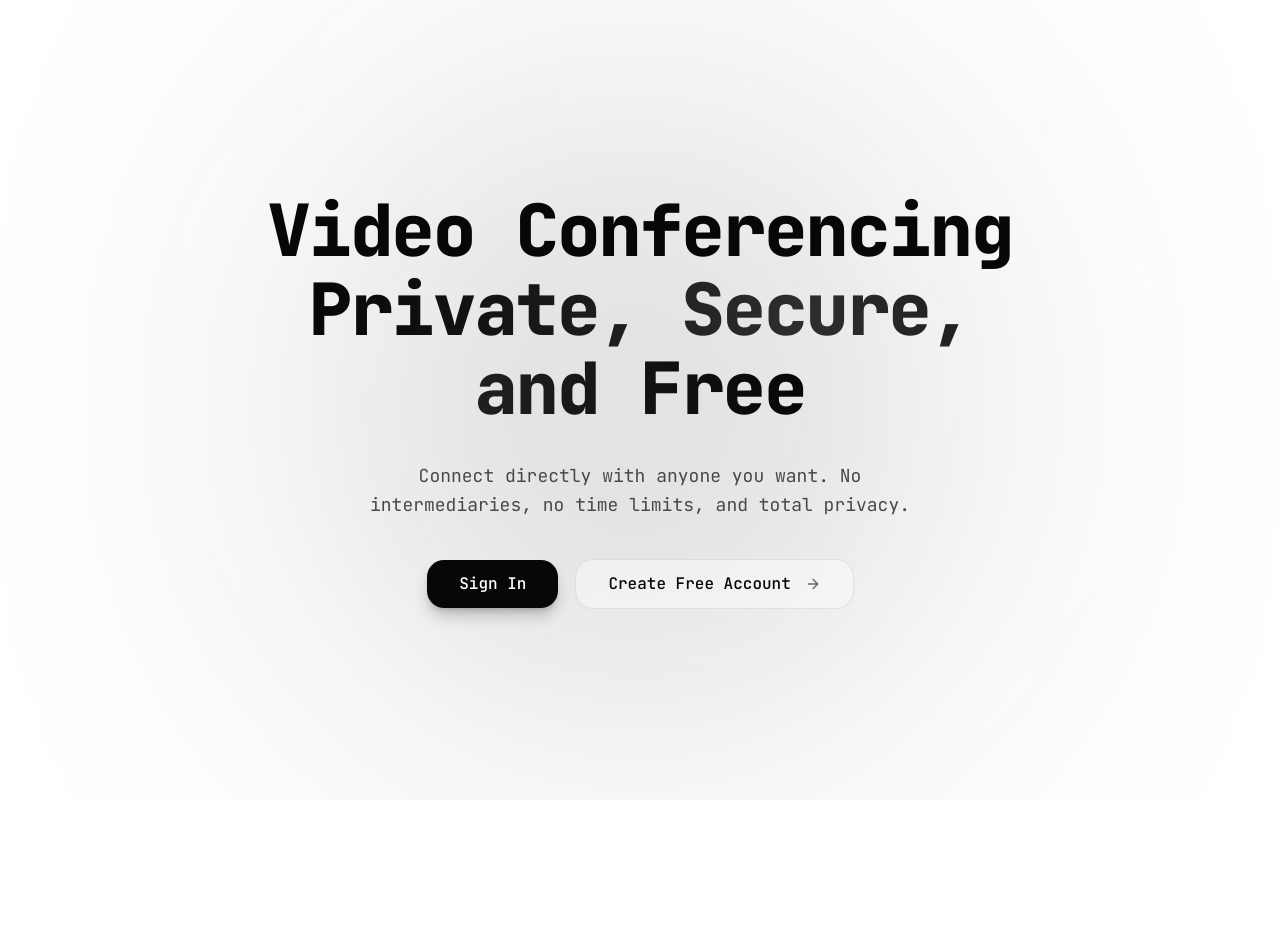
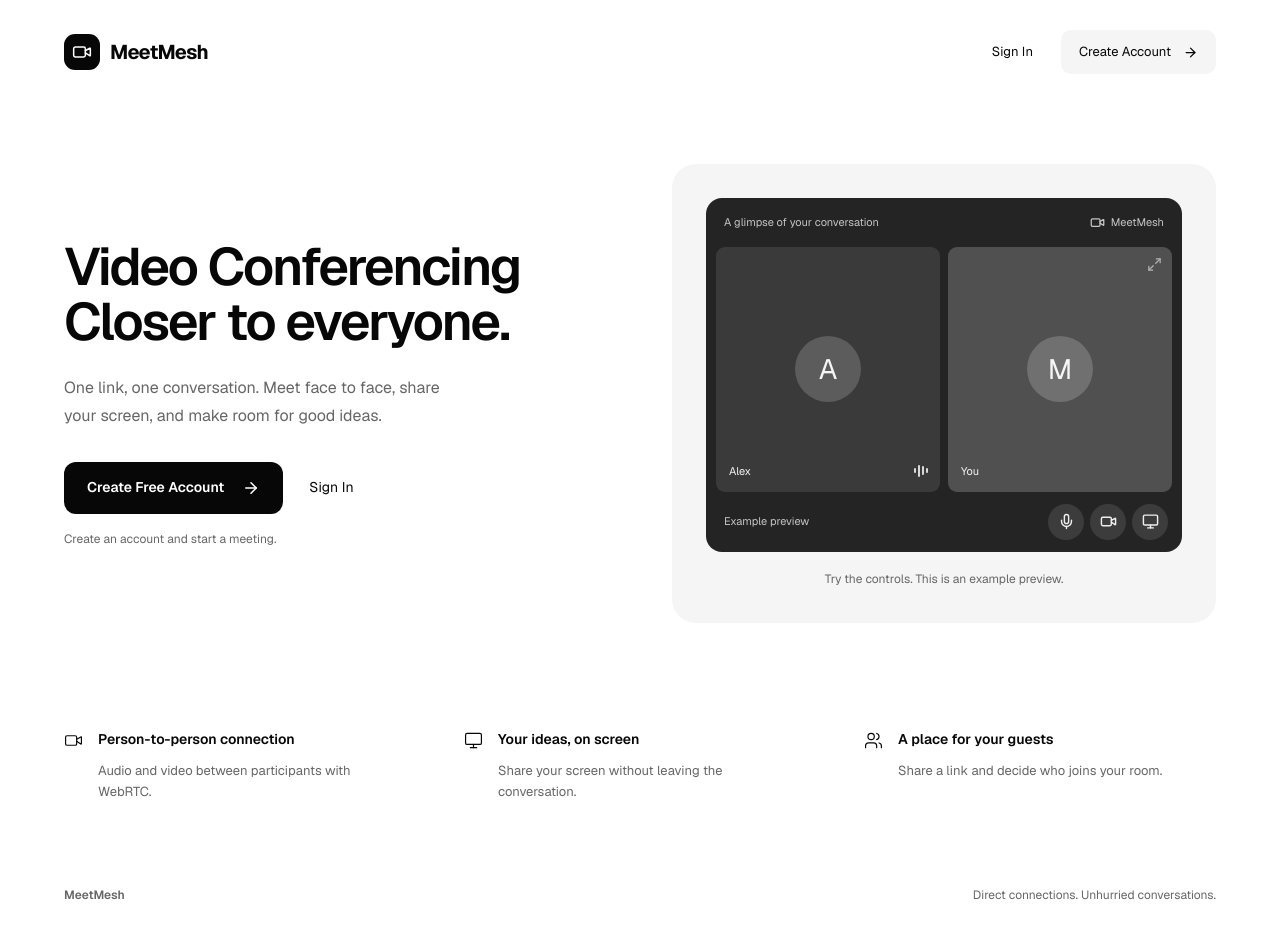
Before and after one commit to JhosepAC/videocall-app, a Next.js app: page / in a window 1280 px wide. Before the commit the page ends 800 px from the top, so only its background shows below. Built offline with nearby package versions, Linux system fonts and the light colour scheme.

Commit message:
feat(landing): redesign localized product entry page

```diff
--- /dev/null
+++ b/src/app/landing.css
@@ -0,0 +1,39 @@
+.landing-nav { display: flex; align-items: center; gap: 28px; font-size: 13px; }
+.landing-nav a { min-height: 44px; display: inline-flex; align-items: center; }
+.landing-nav-cta { gap: 12px; padding: 0 18px; border-radius: 10px; background: var(--entry-soft); }
+.landing-nav a:hover { text-decoration: underline; }
+.landing-main { flex: 1; width: 100%; max-width: 1200px; margin: auto; display: grid; grid-template-columns: 1fr 1fr; gap: 52px 64px; align-content: center; padding-block: 60px 40px; }
+.landing-intro { align-self: center; }
+.landing-intro h1 { font-size: clamp(36px, 4.1vw, 59px); line-height: 1.06; letter-spacing: -.04em; font-weight: 550; }
+.landing-intro > p:first-of-type { font-size: 16px; line-height: 1.75; max-width: 390px; margin-top: 24px; color: var(--entry-muted); }
+.landing-actions { display: flex; align-items: center; gap: 26px; margin-top: 32px; font-size: 14px; }
+.landing-primary { display: inline-flex; align-items: center; justify-content: center; gap: 18px; min-height: 52px; background: var(--foreground); color: var(--background); border-radius: 12px; padding: 14px 23px; font-weight: 550; transition: transform 150ms var(--entry-ease), opacity 150ms linear; }
+.landing-primary:hover { opacity: .85; }.landing-primary:active { transform: scale(.98); }
+.landing-secondary { padding-block: 14px; }.landing-secondary:hover { text-decoration: underline; }
+.landing-note { font-size: 12px; color: var(--entry-muted); margin-top: 16px; }
+.landing-visual { align-self: center; background: var(--entry-soft); border-radius: 24px; padding: 34px; }
+.landing-visual .call-preview { margin: 0; }
+.landing-visual .preview-stage { min-height: 245px; }
+.landing-visual > p { font-size: 12px; line-height: 1.6; margin-top: 18px; color: var(--entry-muted); text-align: center; }
+.landing-capabilities { grid-column: 1 / -1; display: grid; grid-template-columns: repeat(3, 1fr); gap: 48px; margin-top: 22px; padding: 32px 0 12px; }
+.landing-capabilities > div { display: grid; grid-template-columns: 22px 1fr; gap: 10px 12px; align-content: start; }
+.landing-capabilities svg { margin-top: 2px; }
+.landing-capabilities h2 { font-size: 14px; font-weight: 550; line-height: 1.5; }
+.landing-capabilities p { grid-column: 2; font-size: 13px; line-height: 1.65; color: var(--entry-muted); max-width: 270px; }
+@media (max-width: 1100px) {
+    .landing-main { gap: 40px; }.landing-intro h1 { font-size: 42px; }
+    .landing-visual { padding: 20px; }.landing-visual .preview-stage { min-height: 220px; }
+}
+@media (max-width: 900px) {
+    .landing-main { display: flex; flex-direction: column; padding-block: 32px; gap: 40px; }
+    .landing-intro, .landing-visual { width: 100%; max-width: 480px; align-self: center; }
+    .landing-intro h1 { font-size: clamp(32px, 7.4vw, 48px); }
+    .landing-intro > p:first-of-type { margin-top: 20px; }
+    .landing-nav { gap: 14px; font-size: 12px; }
+    .landing-nav > a:first-child { display: none; }.landing-nav-cta { padding-inline: 12px; gap: 8px; }
+    .landing-actions { flex-wrap: wrap; gap: 12px 24px; }
+    .landing-primary { padding-inline: 18px; }
+    .landing-visual .preview-stage { min-height: 205px; }
+    .landing-capabilities { display: flex; flex-direction: column; gap: 28px; margin: 0 auto; padding-block: 0 16px; width: 100%; max-width: 480px; }
+    .landing-capabilities p { max-width: 350px; }
+}
--- a/src/app/layout.tsx
+++ b/src/app/layout.tsx
@@ -18,7 +18,7 @@ const geistMono = Geist_Mono({
 });
 
 export const metadata: Metadata = {
-    title: "Create Next App",
+    title: "MeetMesh | Videoconferencias",
     description: "Video call application",
 };
 
--- a/src/app/page.tsx
+++ b/src/app/page.tsx
@@ -1,89 +1,40 @@
 'use client'
 
 import Link from 'next/link'
-import {Button} from '@/components/ui/button'
-import {ArrowRight} from 'lucide-react'
-import CursorGrid from '@/components/CursorGrid/CursorGrid'
+import {ArrowRight, Monitor, Users, Video} from 'lucide-react'
 import {useI18n} from '@/components/i18n/i18n-provider'
-import {useEffect} from 'react'
+import {MeetMeshBrand} from '@/components/auth/auth-shell'
+import {CallPreview} from '@/components/auth/call-preview'
+import '@/components/auth/auth.css'
+import './landing.css'
 
 export default function Home() {
-    const {t} = useI18n()
-
-    useEffect(() => {
-        const timer = setTimeout(() => {
-            const canvas = document.querySelector('.cursor-grid__canvas') as HTMLCanvasElement | null
-            if (!canvas) return
-            const rect = canvas.getBoundingClientRect()
-            const event = new PointerEvent('pointerdown', {
-                clientX: rect.left + rect.width / 2,
-                clientY: rect.top + rect.height / 2,
-                bubbles: true,
-                cancelable: true,
-            })
-            canvas.dispatchEvent(event)
-        }, 600)
-        return () => clearTimeout(timer)
-    }, [])
-
-    return (
-        <div
-            className="relative min-h-screen flex flex-col items-center justify-center bg-background text-foreground overflow-hidden p-6">
-            <CursorGrid
-                cellSize={50}
-                color="#444444"
-                radius={160}
-                falloff="smooth"
-                holdTime={600}
-                fadeDuration={1000}
-                lineWidth={1}
-                maxOpacity={0.5}
-                fillOpacity={0}
-                gridOpacity={0}
-                cellRadius={2}
-                clickPulse
-                pulseSpeed={500}
-                className="absolute inset-0 z-0"
-            />
-
-            <div
-                className="absolute top-1/2 left-1/2 -translate-x-1/2 -translate-y-1/2 w-[600px] h-[600px] bg-gradient-to-tr from-brand/20 to-brand-secondary/15 rounded-full filter blur-[160px] pointer-events-none"/>
-
-
-            <div className="relative z-10 max-w-3xl text-center space-y-8 flex flex-col items-center">
-
-                <h1 className="text-4xl sm:text-6xl md:text-7xl font-extrabold tracking-tight leading-[1.1] text-foreground">
-                    {t('landing.title')} <br className="hidden sm:inline"/>
-                    <span
-                        className="bg-gradient-to-r from-brand via-brand-secondary to-brand bg-clip-text text-transparent">
-            {t('landing.subtitle')}
-          </span>
-                </h1>
-
-                <p className="max-w-xl text-muted-foreground text-base sm:text-lg leading-relaxed font-normal">
-                    {t('landing.description')}
-                </p>
-
-                <div className="flex flex-col sm:flex-row items-center justify-center gap-4 pt-2 w-full sm:w-auto">
-                    <Link href="/login" className="w-full sm:w-auto cursor-pointer">
-                        <Button
-                            className="w-full sm:w-auto cursor-pointer bg-brand hover:bg-brand-hover text-brand-foreground px-8 py-6 rounded-2xl text-base font-medium shadow-lg shadow-brand/20 hover:shadow-brand/35 hover:-translate-y-0.5 active:translate-y-0 transition-all duration-200">
-                            {t('landing.login')}
-                        </Button>
-                    </Link>
-
-                    <Link href="/register" className="w-full sm:w-auto cursor-pointer">
-                        <Button
-                            variant="outline"
-                            className="w-full sm:w-auto cursor-pointer group border-border/60 bg-background/40 hover:bg-accent/50 text-foreground px-8 py-6 rounded-2xl text-base font-medium backdrop-blur-md hover:-translate-y-0.5 active:translate-y-0 transition-all duration-200"
-                        >
-                            <span>{t('landing.create_account')}</span>
-                            <ArrowRight
-                                className="w-4 h-4 ml-2 opacity-60 group-hover:translate-x-1 group-hover:opacity-100 transition-all"/>
-                        </Button>
-                    </Link>
+    const {t, locale} = useI18n()
+    return <div className="entry-page landing-page" lang={locale}>
+        <header className="entry-header">
+            <MeetMeshBrand/>
+            <nav className="landing-nav" aria-label={t('auth.experience.navigation')}>
+                <Link href="/login">{t('landing.login')}</Link>
+                <Link href="/register" className="landing-nav-cta">{t('auth.register.create_account')}<ArrowRight size={15} aria-hidden="true"/></Link>
+            </nav>
+        </header>
+        <main className="landing-main">
+            <div className="landing-intro">
+                <h1>{t('landing.title')}<br/>{t('landing.headline_close')}</h1>
+                <p>{t('landing.intro')}</p>
+                <div className="landing-actions">
+                    <Link href="/register" className="landing-primary">{t('landing.create_account')}<ArrowRight size={18} aria-hidden="true"/></Link>
+                    <Link href="/login" className="landing-secondary">{t('landing.login')}</Link>
                 </div>
+                <p className="landing-note">{t('landing.account_note')}</p>
             </div>
-        </div>
-    )
+            <div className="landing-visual"><CallPreview/><p>{t('landing.preview_hint')}</p></div>
+            <section className="landing-capabilities" aria-label={t('landing.features_label')}>
+                <div><Video size={19} strokeWidth={1.5} aria-hidden="true"/><h2>{t('landing.direct_title')}</h2><p>{t('landing.direct_description')}</p></div>
+                <div><Monitor size={19} strokeWidth={1.5} aria-hidden="true"/><h2>{t('landing.screen_title')}</h2><p>{t('landing.screen_description')}</p></div>
+                <div><Users size={19} strokeWidth={1.5} aria-hidden="true"/><h2>{t('landing.guest_title')}</h2><p>{t('landing.guest_description')}</p></div>
+            </section>
+        </main>
+        <footer className="entry-footer"><span>MeetMesh</span><span>{t('auth.experience.footer')}</span></footer>
+    </div>
 }
```
